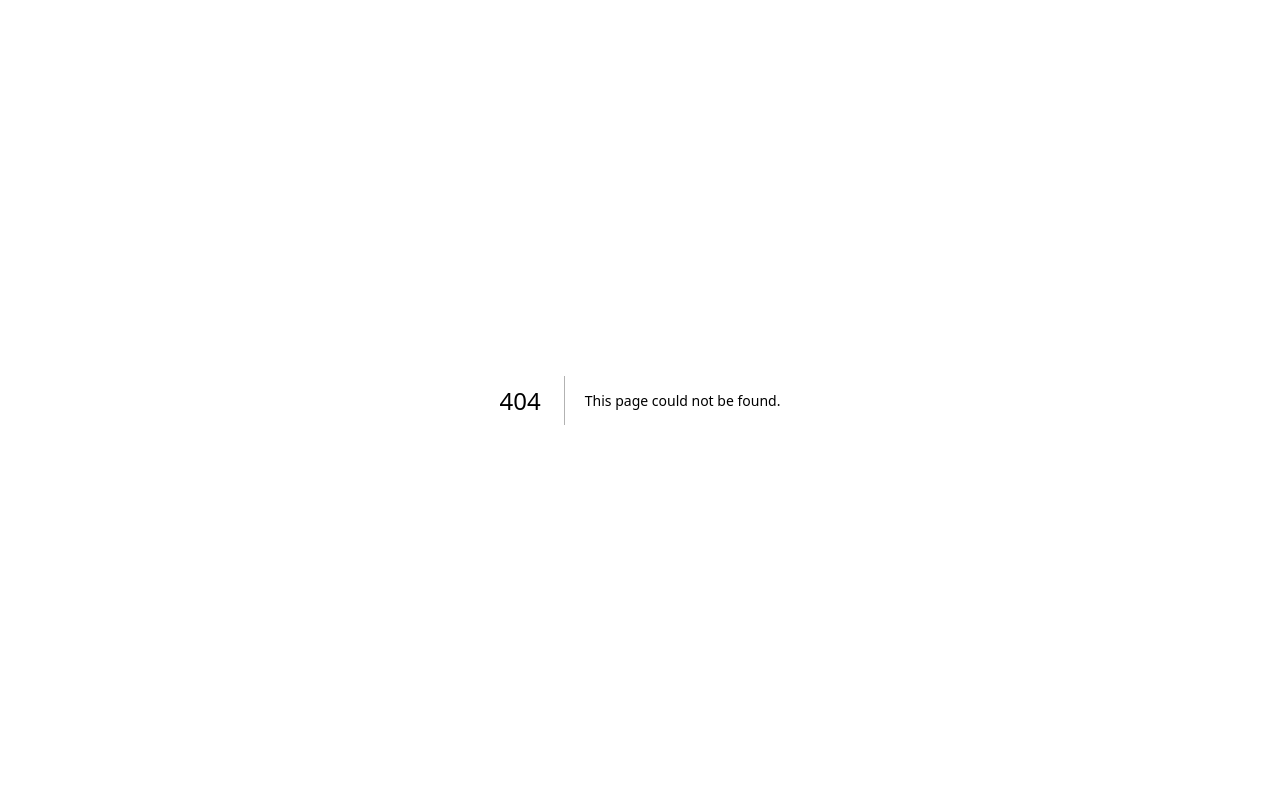
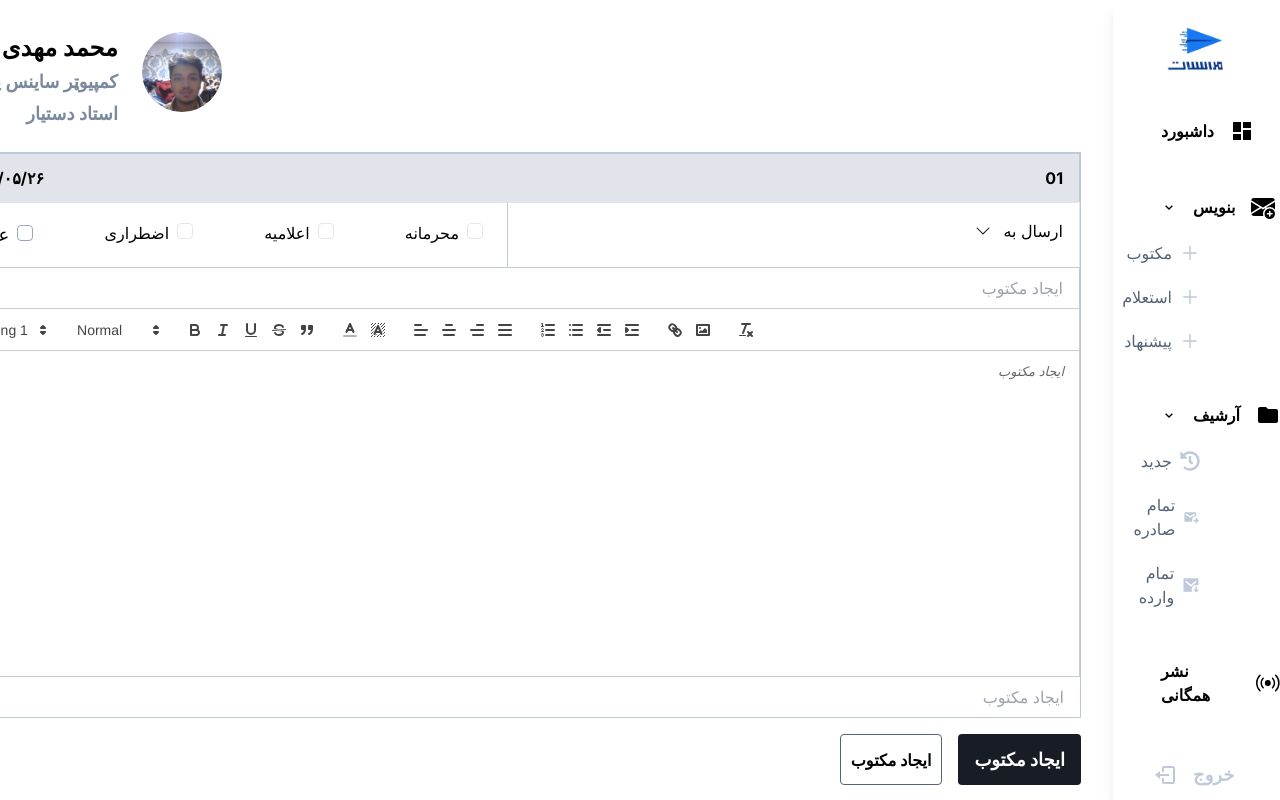
Before and after one commit to Mehdi-UX-Dev/Murasilat_v2.0, a Next.js app: page /1/create/1 in a window 1280 px wide. Before the commit this address had no page. Built offline with nearby package versions, Linux system fonts and the light colour scheme.

Commit message:
added form configuration to the system

```diff
--- /dev/null
+++ b/Quill.module..tsx
@@ -0,0 +1,29 @@
+const modules = {
+  toolbar: [
+    [{ header: ["1", "2", "3", "4", "5", "6"] }],
+    [{ size: [] }],
+    ["bold", "italic", "underline", "strike", "blockquote"],
+    [{ color: [] }, { background: [] }],
+    [
+      { align: "" },
+      { align: "center" },
+      { align: "right" },
+      { align: "justify" },
+    ],
+
+    [
+      { list: "ordered" },
+      { list: "bullet" },
+      { indent: "-1" },
+      { indent: "+1" },
+    ],
+    ["link", "image"],
+    ["clean"],
+  ],
+  clipboard: {
+    // toggle to add extra line breaks when pasting HTML:
+    matchVisual: true,
+  },
+};
+
+export default modules;
--- /dev/null
+++ b/app/Quill.rtl.css
@@ -0,0 +1,47 @@
+/* quill-rtl.css */
+
+.ql-container.ql-snow {
+  direction: rtl;
+  text-align: right;
+}
+
+.ql-container.ql-snow .ql-editor {
+  text-align: right;
+}
+
+.ql-container.ql-snow .ql-tooltip {
+  text-align: right;
+}
+
+.ql-container.ql-snow .ql-picker-label {
+  text-align: right;
+}
+
+.ql-container.ql-snow .ql-picker-item {
+  text-align: right;
+}
+
+.ql-container.ql-snow .ql-picker-options {
+  text-align: right;
+}
+
+.ql-container.ql-snow .ql-picker.ql-expanded .ql-picker-label {
+  text-align: right;
+}
+
+.ql-container.ql-snow .ql-picker.ql-expanded .ql-picker-item {
+  text-align: right;
+}
+
+.ql-container.ql-snow .ql-picker.ql-expanded .ql-picker-options {
+  text-align: right;
+}
+
+.ql-container.ql-snow .ql-tooltip {
+  direction: rtl;
+}
+
+.ql-container.ql-snow .ql-tooltip .ql-tooltip-editor {
+  direction: rtl;
+  text-align: right;
+}
--- a/app/[locale]/(app_pages)/create/page.tsx
+++ b/app/[locale]/(app_pages)/create/[type]/page.tsx
@@ -3,60 +3,64 @@
 import { Button } from "@/components/UI_Molecules/Button";
 import TypeGroup from "@/components/UI_Molecules/documentTypeRadioButtons";
 import CustomizedSelectComponent from "@/components/UI_Organisms/create_pages/customizedSelectComponent";
+import modules from "../../../../../Quill.module.";
+import React, { useState } from "react";
+import ReactQuill from "react-quill";
+import "react-quill/dist/quill.snow.css";
+import "../../../../../app/quill.rtl.css";
 
-import React, { useState } from "react";
-import ReactQuill, { Quill } from "react-quill";
-import "react-quill/dist/quill.snow.css";
-
-// const RTLQuill = ReactQuill.Quill.import('core/quill');
-// RTLQuill.defaultOptions.direction = 'rtl';
-
-const modules = {
-  toolbar: [
-    [{ header: ["1", "2", "3", "4", "5", "6"] }],
-    [{ size: [] }],
-    ["bold", "italic", "underline", "strike", "blockquote"],
-    [{ color: [] }, { background: [] }],
-    [
-      { align: "" },
-      { align: "center" },
-      { align: "right" },
-      { align: "justify" },
-    ],
-    [{ direction: "rtl" }],
-    [
-      { list: "ordered" },
-      { list: "bullet" },
-      { indent: "-1" },
-      { indent: "+1" },
-    ],
-    ["link", "image"],
-    ["clean"],
-  ],
-  clipboard: {
-    // toggle to add extra line breaks when pasting HTML:
-    matchVisual: true,
-  },
+const options: Intl.DateTimeFormatOptions = {
+  year: "numeric",
+  month: "2-digit",
+  day: "2-digit",
+  calendar: "persian",
 };
 
-function Page() {
+type DocumentTypeProps = {
+  params: { type: string };
+};
+
+export type DocValueTypes = {
+  date: string;
+  docNumber: number;
+  docType: "normal" | "emergency" | "announcment" | "confidential";
+  quillValue: string;
+  sender: Array<object>;
+  title: string;
+  summary: string;
+  file?: File;
+};
+
+function Page({ params: { type } }: DocumentTypeProps) {
+  // Create a new Date object representing the current date
+  const currentDate = new Date();
+
+  const shamsiDate = currentDate.toLocaleDateString("fa-IR", options);
   // console.log(RTLQuill);
 
-  const [value, setValue] = useState("");
+  const [docValue, setDocValue] = useState<DocValueTypes>({
+    date: shamsiDate,
+    docNumber: 1,
+    docType: "normal",
+    quillValue: "",
+    sender: [],
+    title: "",
+    summary: "",
+  });
+
+  const handleDocSumbit = () => {
+    fetch("", {});
+  };
   return (
-    <div className="w-[1136px] mt-6 mx-auto ">
-      {/* <div>
-        <h1>ایجاد مکتوب</h1>
-      </div> */}
-
+    <form onSubmit={handleDocSumbit} className="w-[1136px] mt-6 mx-auto ">
       <div className="border border-primary-400 mb-4">
         <div className="flex justify-between border border-b-0 border-primary-400 py-3 px-4 bg-primary-300 font-bold">
-          <p>25/04/1402</p>
+          <p>{shamsiDate}</p>
           <p>01</p>
         </div>
 
         <div className="flex items-center border border-b-0 border-primary-300  pl-2 ">
-          <TypeGroup />
+          <TypeGroup setDocValue={setDocValue} />
           <CustomizedSelectComponent />
         </div>
 
@@ -69,8 +73,13 @@ function Page() {
 
         {/* the quill editor is still not good in design, needs work */}
         <ReactQuill
-          value={value}
-          onChange={setValue}
+          value={docValue.quillValue}
+          onChange={(value) =>
+            setDocValue((item: DocValueTypes) => ({
+              ...item,
+              quillValue: value,
+            }))
+          }
           className="h-[23rem] overflow-hidden  "
           theme="snow"
           modules={modules}
@@ -88,11 +97,8 @@ function Page() {
         <Button intent="secondary" label="ایجاد مکتوب" />
         <Button label="ایجاد مکتوب" size="large" />
       </div>
-
-      {/* <div>
-
-      </div> */}
-    </div>
+      {/*  */}
+    </form>
   );
 }
 
--- a/app/[locale]/(app_pages)/docs/page.tsx
+++ b/app/[locale]/(app_pages)/docs/page.tsx
@@ -8,7 +8,7 @@ type PageProps = {
 };
 
 async function Page({ params: { locale } }: PageProps) {
-  const lang = await (await getDictionary(locale)).list_page;
+  const lang = (await getDictionary(locale)).list_page;
   return (
     <div className="">
       {/* the header must be with the id in the same row  */}
--- a/app/[locale]/(app_pages)/layout.tsx
+++ b/app/[locale]/(app_pages)/layout.tsx
@@ -4,6 +4,7 @@ import SideBar from "@/components/UI_Organisms/create_pages/sidebar";
 import { Credentials } from "@/hooks/credentialsContext";
 import { Locale } from "@/i18n-config";
 import { getDictionary } from "@/i18n-server";
+import { usePathname } from "next/navigation";
 import { useEffect, useState } from "react";
 
 type langProps = {
@@ -23,6 +24,12 @@ type langProps = {
   log_out: string;
 };
 
+type Write_Page_Doc_Type = {
+  Create_Maktoob: string;
+  Create_Istilam: string;
+  Create_Pishniahd: string;
+};
+
 export default function DashboardLayout({
   children, // will be a page or nested layout
   params: { locale },
@@ -31,12 +38,18 @@ export default function DashboardLayout({
   params: { locale: Locale };
 }) {
   const [userModuleState, setModuleState] = useState(false);
+  const path = usePathname();
+  const [lang, setLang] = useState<langProps | undefined>(undefined);
+  const [writePageDocType, setWritePageDocType] =
+    useState<Write_Page_Doc_Type>();
+  const writePageDocTypePathChecker = /^\/create/;
 
-  const [lang, setLang] = useState<langProps | undefined>(undefined);
   useEffect(() => {
     (async () => {
       const res = (await getDictionary(locale)).dashboard;
       setLang(res);
+      const writePageDocTypeResponse = (await getDictionary(locale)).Write_Page;
+      setWritePageDocType(writePageDocTypeResponse);
     })();
   }, [locale]);
   return (
@@ -46,7 +59,18 @@ export default function DashboardLayout({
         <SideBar lang={lang} />
 
         <div className="grow px-8 pt-8">
-          <ID setModuleState={setModuleState} />
+          <div className="flex items-center">
+            <ID setModuleState={setModuleState} />
+            {writePageDocTypePathChecker.test(path) && (
+              <p className="mr-8 font-IranSans text-3xl font-bold">
+                {path === "/create/createMaktoob"
+                  ? writePageDocType?.Create_Maktoob
+                  : path == "/create/createIstilam"
+                  ? writePageDocType?.Create_Istilam
+                  : writePageDocType?.Create_Pishniahd}
+              </p>
+            )}
+          </div>
 
           {children}
         </div>
--- a/components/UI_Molecules/documentTypeRadioButtons.tsx
+++ b/components/UI_Molecules/documentTypeRadioButtons.tsx
@@ -1,6 +1,9 @@
 import React from "react";
+import { DocValueTypes } from "@/app/[locale]/(app_pages)/create/[type]/page";
 
-function TypeGroup() {
+type docValue = {setDocValue : React.Dispatch<React.SetStateAction<DocValueTypes>>}
+
+function TypeGroup({setDocValue} : docValue ) {
   const handleRadioClick = (item: string) => {
     console.log(item);
 
--- a/components/UI_Organisms/create_pages/sidebar.tsx
+++ b/components/UI_Organisms/create_pages/sidebar.tsx
@@ -1,6 +1,6 @@
 "use client";
-import React from "react";
-import Morasilat from '../../../public/images/Morasilat.png'
+import React, { Suspense } from "react";
+import Morasilat from "../../../public/images/Morasilat.png";
 import Image from "next/image";
 import SideOption from "../../UI_Molecules/sidebarOption";
 import { MdDashboard, MdFolder, MdOutgoingMail } from "react-icons/md";
@@ -28,13 +28,14 @@ type SideProps = {
   };
 };
 
-function SideBar({ lang }: SideProps ) {
+function SideBar({ lang }: SideProps) {
   const handleLogOut = () => {
     window.localStorage.removeItem("token");
     // router.push("/login");
   };
 
   return (
+    <Suspense fallback={<p>loading</p>}>
       <aside className="w-[240px] shadow-lg grid content-between  pt-4   ">
         {/* Logo */}
         <Image
@@ -63,18 +64,18 @@ function SideBar({ lang }: SideProps ) {
             />
 
             <SideSubOption
-            url={"/createMaktoob"}
+              url={"create/createMaktoob"}
               text={lang?.maktoob}
               Icon={AiOutlinePlus}
             />
             <SideSubOption
-            url={"/createIstilam"}
+              url={"create/createIstilam"}
               text={lang?.istilam}
               Icon={AiOutlinePlus}
             />
 
             <SideSubOption
-            url={"/createPishnihad"}
+              url={"create/createPishnihad"}
               text={lang?.pishnihad}
               Icon={AiOutlinePlus}
             />
@@ -90,18 +91,18 @@ function SideBar({ lang }: SideProps ) {
             />
 
             <SideSubOption
-            url={"/createMaktoob"}
+              url={"/docs/recents"}
               text={lang?.recents}
               Icon={FaHistory}
             />
             <SideSubOption
-            url={"/createIstil"}
+              url={"/docs/all_sadira"}
               text={lang?.all_sadira}
               Icon={MdOutgoingMail}
             />
 
             <SideSubOption
-            url={"/createPishnihad"}
+              url={"/docs/all_warida"}
               text={lang?.all_warida}
               Icon={RiMailDownloadFill}
             />
@@ -129,6 +130,7 @@ function SideBar({ lang }: SideProps ) {
           />
         </div>
       </aside>
+    </Suspense>
   );
 }
 
--- a/dictionaries/en.json
+++ b/dictionaries/en.json
@@ -32,6 +32,12 @@
       "title": "Title",
       "number": "Number",
       "content" : "Subject"
+    },
+
+    "Write_Page" : {
+      "Create_Maktoob": "Create Maktoob",
+      "Create_Istilam": "Create Istilam",
+      "Create_Pishniahd": "Create Pishnihad"
     },
 
 
--- a/dictionaries/per.json
+++ b/dictionaries/per.json
@@ -24,6 +24,23 @@
     "log_out": "خروج"
     },
 
+    "Write_Page" : {
+      "Create_Maktoob": "ایجاد مکتوب",
+      "Create_Istilam": "ایجاد استعلام",
+      "Create_Pishniahd": "ایجاد پيشنهاد"
+    },
+
+    "list_page" : {
+      "search": "جستجو",
+      "date": "تاریخ",
+      "sender":"فرستنده",
+      "title": "عنوان",
+      "number": "شماره",
+      "content" : "موضوع"
+
+    },
+
+
 
     "PAGE3": "PROFILE",
     "change_password": "تغییر رمز عبور",
@@ -41,15 +58,7 @@
     "passwords_dont_match": "رمزهای عبور مطابقت ندارند",
     "save_changes": "ذخیره",
 
-    "list_page" : {
-      "search": "جستجو",
-      "date": "تاریخ",
-      "sender":"فرستنده",
-      "title": "عنوان",
-      "number": "شماره",
-      "content" : "موضوع"
 
-    },
 
     "PAGE4": "USERS",
     "search_bar": "جستجو",
--- a/dictionaries/ps.json
+++ b/dictionaries/ps.json
@@ -33,6 +33,13 @@
       "number": "شماره",
       "content" : "موضوع"
     },
+
+    "Write_Page" : {
+      "Create_Maktoob": "مکتوب جوړ کړئ",
+      "Create_Istilam": "اسټیلام جوړ کړئ",
+      "Create_Pishniahd": "پشنهاد جوړ کړئ"
+    },
+
 
     "PAGE3": "PROFILE",
     "change_password": "پټ نوم بدل کړی",
--- a/middleware.ts
+++ b/middleware.ts
@@ -53,7 +53,7 @@ export function middleware(request: NextRequest) {
     /^\/$/,
     /^\/dashboard$/,
     /^\/docs$/,
-    /^\/create$/,
+    /^\/create\/\w+$/,
     /^\/admin$/,
     /^\/admin\/users$/,
     /^\/admin\/users\/(\d+)$/,
```
Also changed, not shown: app/[locale]/(app_pages)/create/Notlayout.txt (added). Lines whose indentation alone changed are shown as unchanged.
